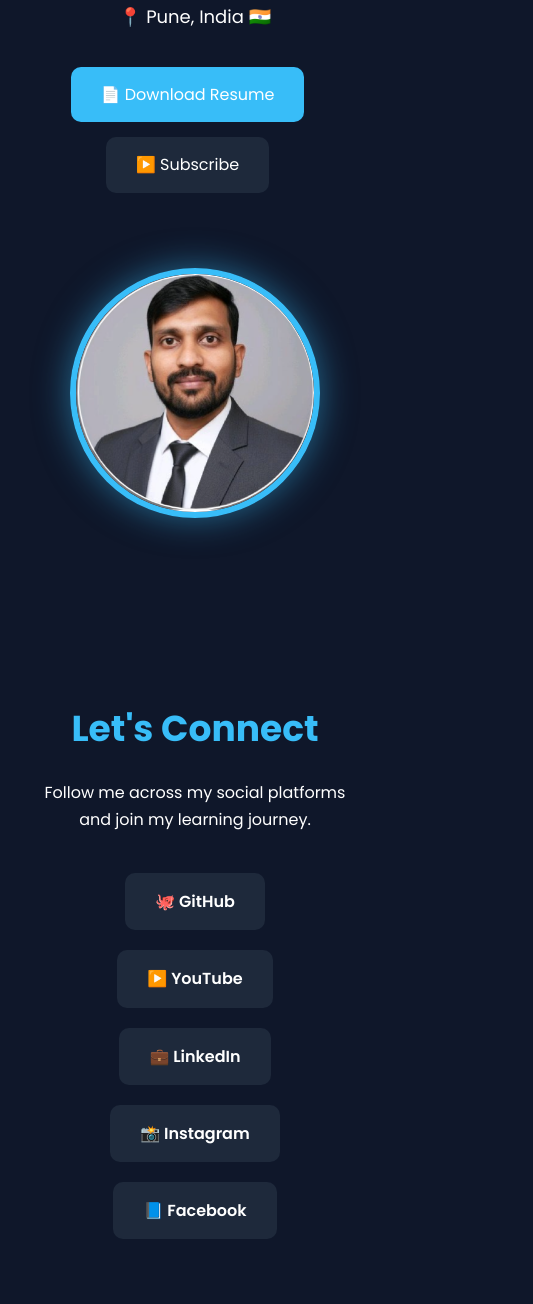
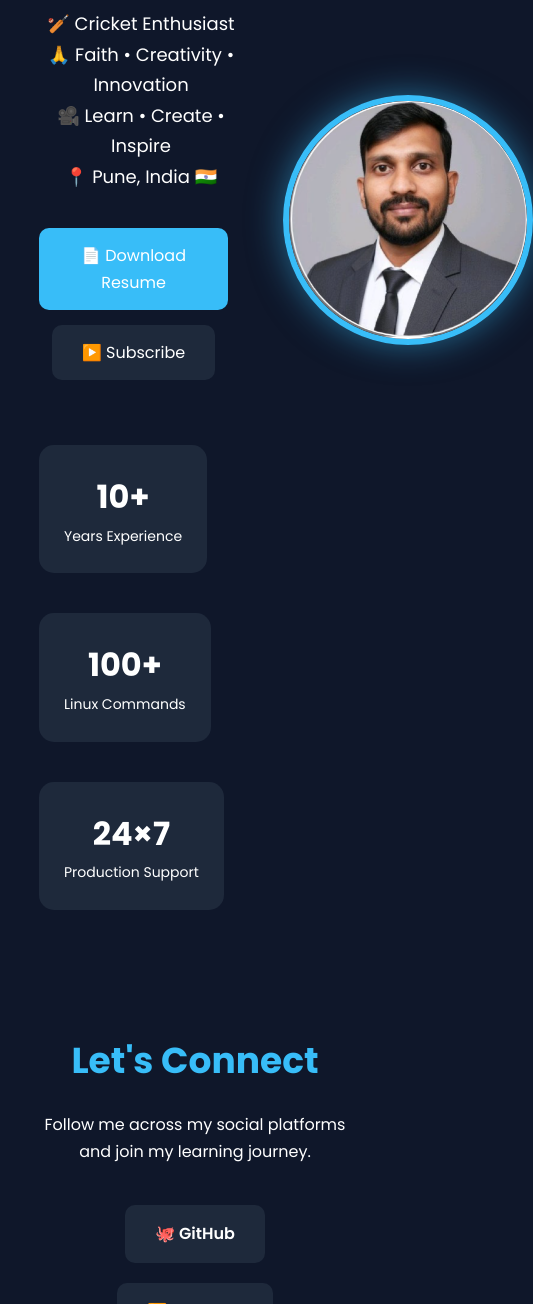
Before and after one commit to sravis/sravis.github.io, a plain HTML site: page index.html in a window 390 px wide. Shown: the part 696-2000 px from the top of the page, 533 px wide, since content can reach past the window. Drawn offline with Linux system fonts and the light colour scheme.

Commit message:
Applied modern responsive CSS1

```diff
--- a/index.html
+++ b/index.html
@@ -36,9 +36,13 @@
 
             <li><a href="#about">About</a></li>
 
-            <li><a href="#skills">Skills</a></li>
+             <li><a href="#skills">Skills</a></li>
+
+            <li><a href="#experience">Experience</a></li>
 
             <li><a href="#social">Connect</a></li>
+
+            <li><a href="#youtube">YouTube</a></li>
 
         </ul>
 
@@ -58,11 +62,11 @@
 
             <p>
 
-                🏏 Cricket Enthusiast <br><br>
+                🏏 Cricket Enthusiast <br>
 
-                🙏 Faith • Creativity • Innovation <br><br>
+                🙏 Faith • Creativity • Innovation <br>
 
-                🎥 Learn • Create • Inspire <br><br>
+                🎥 Learn • Create • Inspire <br>
 
                 📍 Pune, India 🇮🇳
 
@@ -85,6 +89,25 @@
                 </a>
 
             </div>
+
+            <div class="stats">
+
+    <div class="stat">
+        <h3>10+</h3>
+        <p>Years Experience</p>
+    </div>
+
+    <div class="stat">
+        <h3>100+</h3>
+        <p>Linux Commands</p>
+    </div>
+
+    <div class="stat">
+        <h3>24×7</h3>
+        <p>Production Support</p>
+    </div>
+
+</div>
 
         </div>
 
@@ -193,17 +216,47 @@
 
     </section>
 
+    <!-- ================= EXPERIENCE ================= -->
+
+    <section id="experience">
+
+<h2>Experience</h2>
+
+<div class="card">
+
+<h3>Senior Support Analyst</h3>
+
+<p>
+
+Ambit Software Pvt. Ltd.
+
+Production Support | Linux | SQL | SugarCRM
+
+</p>
+
+</div>
+
+</section>
+
     <!-- ================= FOOTER ================= -->
 
     <footer>
 
-        <p>
+<h3>Ravi Shivange</h3>
 
-            © 2026 Ravi Shivange | Designed & Built with ❤️
+<p>
 
-        </p>
+AI Creator • Tech Explorer
 
-    </footer>
+</p>
+
+<p>
+
+© 2026 All Rights Reserved.
+
+</p>
+
+</footer>
 
     <script src="script.js"></script>
 
--- a/style.css
+++ b/style.css
@@ -76,14 +76,15 @@ nav ul li a:hover{
 
 .hero{
 
+    min-height:85vh;
+
     display:flex;
     justify-content:space-between;
     align-items:center;
 
-    padding:100px 10%;
+    padding:40px 10%;
 
-    flex-wrap:wrap;
-    gap:60px;
+    gap:40px;
 
 }
 
@@ -123,8 +124,8 @@ nav ul li a:hover{
 
 .hero-image img{
 
-    width:340px;
-    height:340px;
+    width:280px;
+    height:280px;
 
     object-fit:cover;
 
@@ -354,3 +355,42 @@ nav ul{
 }
 
 }
+
+.stats{
+
+display:flex;
+gap:40px;
+margin-top:50px;
+flex-wrap:wrap;
+
+}
+
+.stat{
+
+background:#1e293b;
+padding:25px;
+border-radius:15px;
+text-align:center;
+min-width:160px;
+transition:.3s;
+
+}
+
+.stat:hover{
+
+transform:translateY(-8px);
+background:#38bdf8;
+
+}
+
+.stat h3{
+
+font-size:32px;
+
+}
+
+.stat p{
+
+font-size:14px;
+
+}
```
